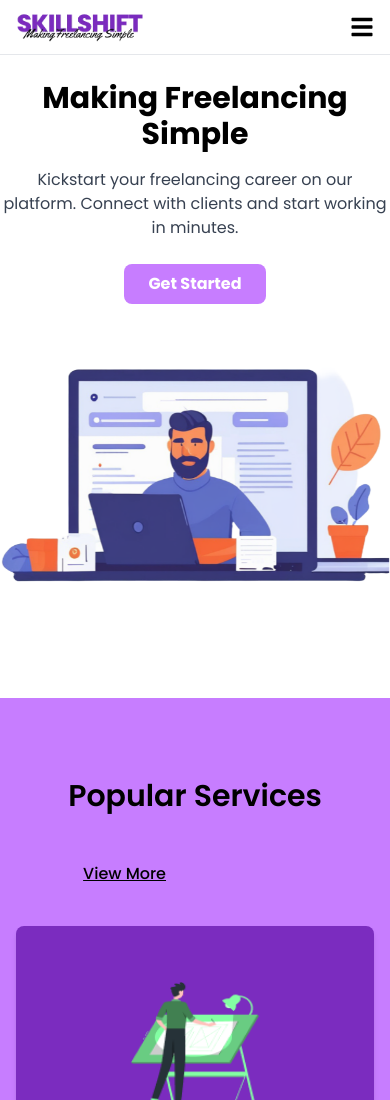
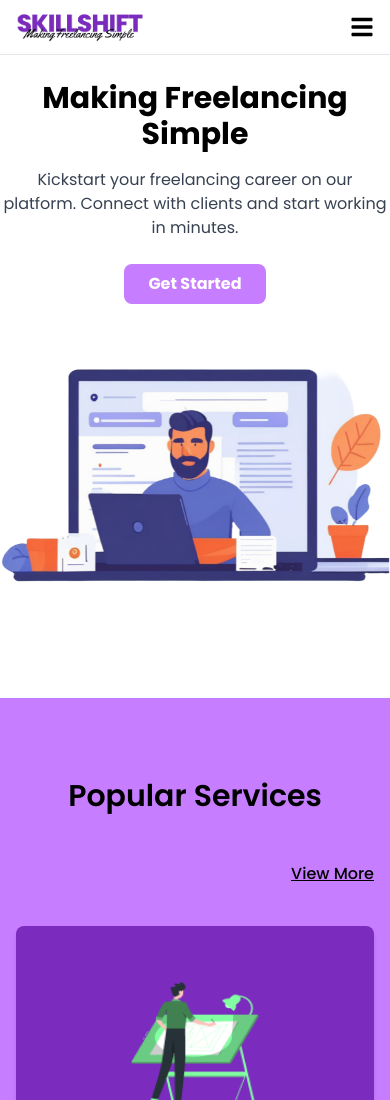
Before and after one commit to adityanaulakha/SkillShift, a React (Vite) app: page / in a window 390 px wide. Shown: the top 1100 px of the page. Built offline with nearby package versions, Linux system fonts and the light colour scheme.

Commit message:
Fixed view more button

```diff
--- a/src/components/Services.jsx
+++ b/src/components/Services.jsx
@@ -28,7 +28,10 @@ function Services() {
   return (
     <section className="py-20 bg-[#C77DFF]">
       <h2 className="text-3xl font-semibold text-center mb-12">Popular Services</h2>
-      <a href="#"><h1 className="text-right pr-56 underline font-medium">View More</h1></a>
+      {/* Updated View More Button */}
+      <a href="#">
+        <h1 className="text-right pr-4 md:pr-56 underline font-medium md:text-right">View More</h1>
+      </a>
       <div className="flex justify-center">
         <div className="grid grid-cols-1 md:grid-cols-3 gap-8 mx-4 md:mx-8 lg:mx-52 pt-10">
           {services.map((service, index) => (
```
